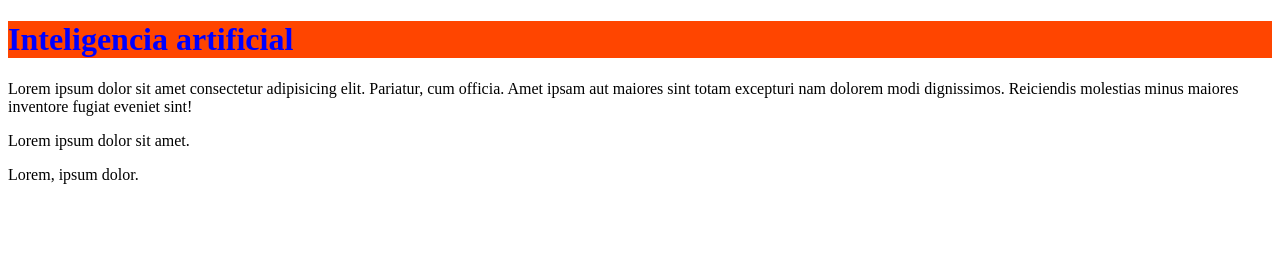
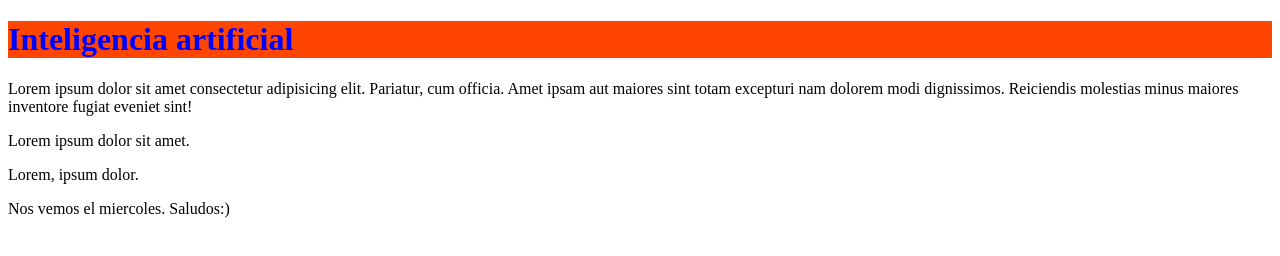
Before and after one commit to JoseNovoa/w5231Enero, a plain HTML site: page index.html in a window 1280 px wide. Drawn offline with Linux system fonts and the light colour scheme.

Commit message:
agregue despedida

```diff
--- a/index.html
+++ b/index.html
@@ -16,5 +16,6 @@
     </p>
     <p lang="es" tabindex="2">Lorem ipsum dolor sit amet.</p>
     <p class="importante" id="p-autor" tabindex="3">Lorem, ipsum dolor.</p>
+    <p>Nos vemos el miercoles. Saludos:)</p>
   </body>
 </html>
```
